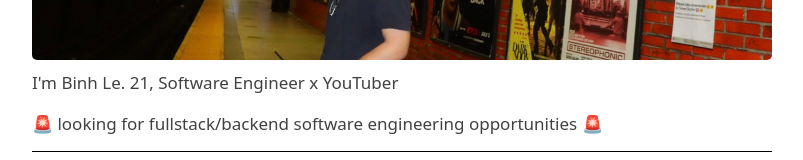
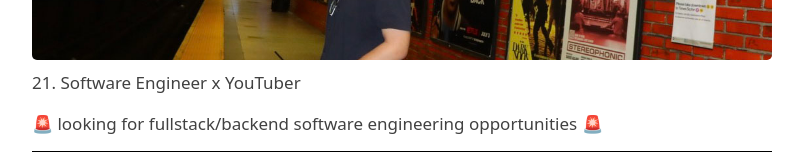
Before and after one commit to BinhL3/binhl3.github.io, a React (Vite) app: page / in a window 1280 px wide. Shown: the part 311-471 px from the top of the page, without its empty margins (238-1041 px from the left). Built offline with nearby package versions, Linux system fonts and the light colour scheme.

Commit message:
refine personal introduction in App component

```diff
--- a/src/App.jsx
+++ b/src/App.jsx
@@ -13,7 +13,7 @@ function App() {
         loading="lazy"
         alt="NYC Subway"
       />
-      <p>I'm Binh Le. 21, Software Engineer x YouTuber</p>
+      <p>21. Software Engineer x YouTuber</p>
       <p>
         🚨 looking for fullstack/backend software engineering opportunities 🚨
       </p>
```
